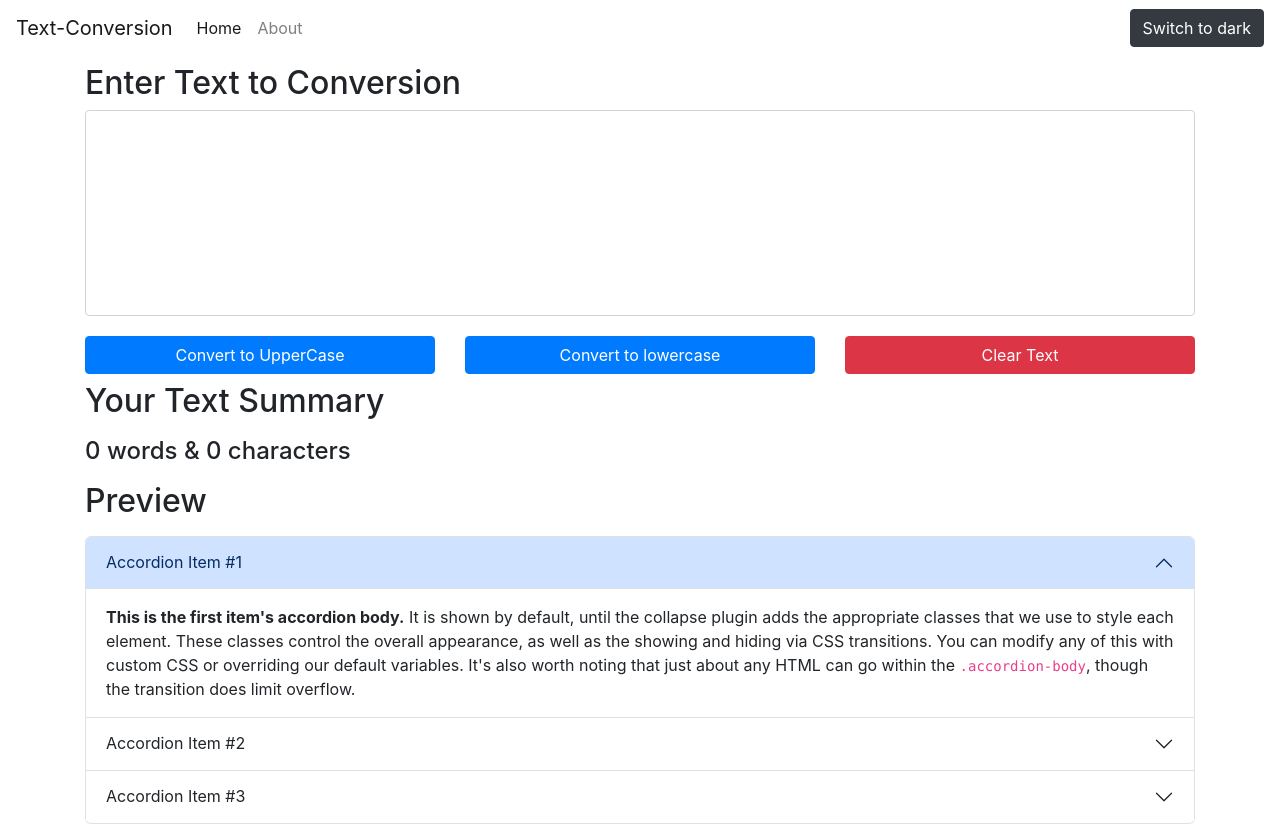
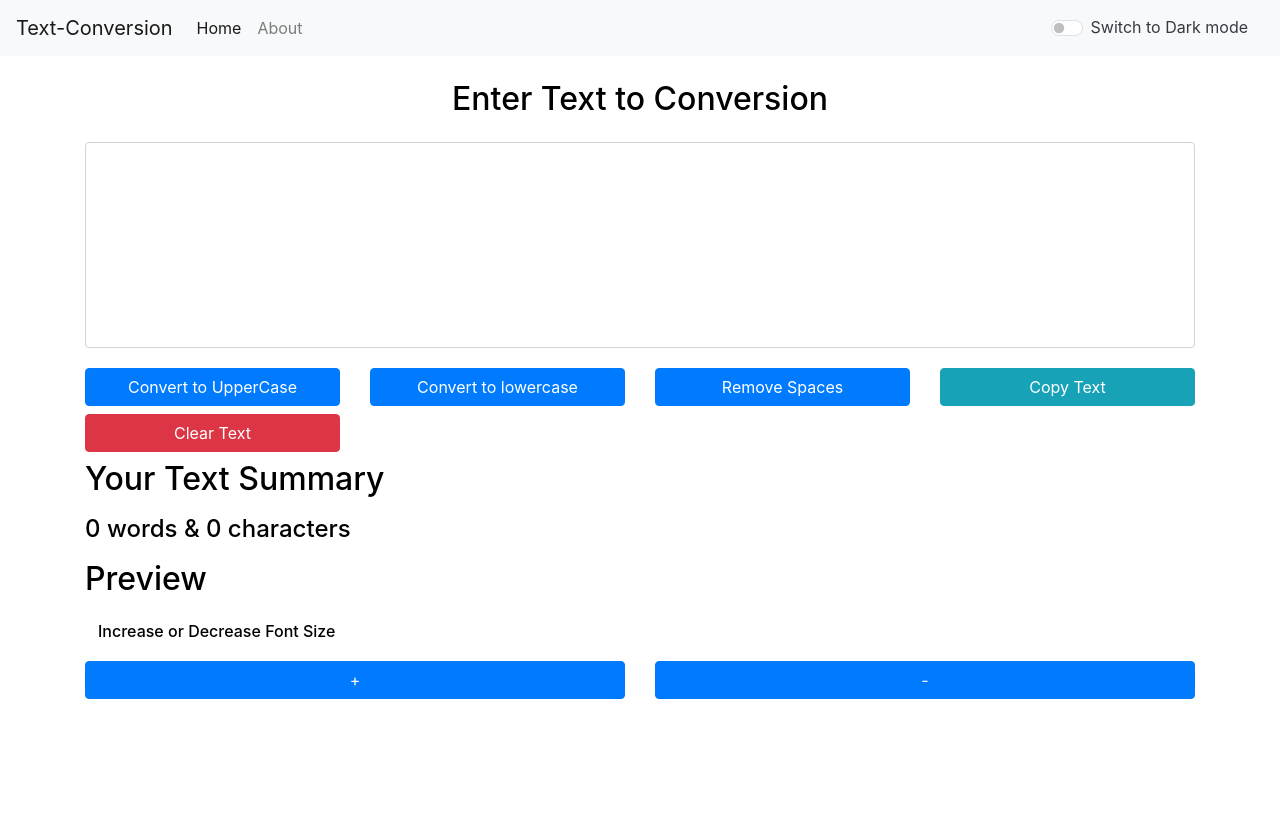
Before and after one commit to deep22798/my_first_react_app, a React (Create React App) app: page / in a window 1280 px wide. After the commit the page ends 800 px from the top, so only its background shows below. Built offline with nearby package versions, Linux system fonts and the light colour scheme.

Commit message:
upgrade alert

```diff
--- a/src/App.js
+++ b/src/App.js
@@ -1,22 +1,48 @@
+import React,{useState} from 'react';
 import './App.css';
 import Navbar from './components/Navbar';
 import TextForm from './components/TextForm';
-import AboutUs from './components/AboutUs';
+// import AboutUs from './components/AboutUs';
+import Alert from './components/Alert';
 
 function App() {
 
+  const [mode, setmode] = useState('light');
+  const [alert, setalert] = useState(null);
 
+const showalert=(message,type)=>{
+  setalert({
+    msg : message,
+    type : type
+  });
 
+  setTimeout(() => {
+    setalert(null);
+  }, 1000);
+}
+
+  const switchh=()=>{
+    if(mode==='light'){
+      setmode('dark');
+      document.body.style.backgroundColor='#111a28';
+      showalert('Dark Mode Enables','success');
+    }else{
+      setmode('light');
+      document.body.style.backgroundColor='white';
+      showalert('Light Mode Enable','success');
+    }
+  }
 
   return (
     <>
-    <Navbar title="Text-Conversion" ></Navbar>
+    <Navbar title="Text-Conversion" mode={mode} switchh={switchh} ></Navbar>
+    <Alert alert={alert}></Alert>
     <div className="container">
-    <TextForm heading='Enter Text to Conversion'></TextForm>
+    <TextForm heading='Enter Text to Conversion' mode={mode} showalert={showalert} ></TextForm>
     </div>
 
 
-    <AboutUs/>
+    {/* <AboutUs/> */}
     </>
   );
 }
--- /dev/null
+++ b/src/components/Alert.js
@@ -0,0 +1,11 @@
+import React from 'react'
+
+function Alert(props) {
+  return (
+props.alert&&<div class="alert alert-primary" role="alert">
+  <strong>{props.alert.type}</strong>:{props.alert.msg}
+</div>
+  )
+}
+
+export default Alert
--- a/src/components/Navbar.js
+++ b/src/components/Navbar.js
@@ -3,35 +3,9 @@ import React,{useState} from 'react'
 
 export default function Navbar(props) {
 
-  const [mystyle, setMystyle] = useState({
-    color:'dark',
-    backgroundColor:'white',
-    text:'dark',
-    ctext:'light',
-  });
-
-  const switchh = () => {
-    if(mystyle.color=='white'){
-      setMystyle({
-        color:'black',
-        backgroundColor:'white',
-        text:'dark',
-        ctext:'light',
-      });
-    }
-    else{
-      setMystyle({
-        color:'white',
-        backgroundColor:'black',
-        text:'light',
-        ctext:'dark'
-      })
-    }
-}
-
   return (
-    <nav className={"navbar navbar-expand-lg navbar-"+mystyle.ctext}  style={{backgroundColor:mystyle.backgroundColor}}>
-    <a className="navbar-brand" href ="/" style={{color:mystyle.color}}>{props.title}</a>
+<nav class={`navbar navbar-expand-lg navbar-${props.mode} bg-${props.mode}`}>
+    <a className="navbar-brand" href ="/">{props.title}</a>
 
 
     <button className="navbar-toggler" type="button" data-toggle="collapse" data-target="#navbarSupportedContent" aria-controls="navbarSupportedContent" aria-expanded="false" aria-label="Toggle navigation">
@@ -41,14 +15,16 @@ export default function Navbar(props) {
     <div className="collapse navbar-collapse" id="navbarSupportedContent">
       <ul className="navbar-nav mr-auto">
         <li className="nav-item active">
-          <a className="nav-link" href="/" style={{color:mystyle.color}}>Home</a>
+          <a className="nav-link" href="/">Home</a>
         </li>
         <li className="nav-item">
-          <a className="nav-link" href="/" style={{color:mystyle.color}}>About</a>
+          <a className="nav-link" href="/">About</a>
         </li>
       </ul>
-
-    <button type="button" onClick={switchh} className={"btn text-left btn-"+mystyle.text}>Switch to {mystyle.text} </button>
+      <div class={`form-check form-switch mx-3 text-${props.mode=='light'?'dark':'light'}`}>
+  <input class="form-check-input" onClick={props.switchh} type="checkbox" role="switch" id="flexSwitchCheckDefault"/>
+  <label class="form-check-label" for="flexSwitchCheckDefault">Switch to Dark mode</label>
+</div>
     </div>
   </nav>
   )
--- a/src/components/TextForm.js
+++ b/src/components/TextForm.js
@@ -3,47 +3,140 @@ import '../App.css';
 
 export default function TextForm(props) {
     const [text, setText] = useState("");
+    const [size, setfontsize] = useState(10);
 
     const uper = () => {
         const newText = text.toUpperCase();
         setText(newText);
+        if(text===''){
+            props.showalert('Please write somthing:','failed');
+        }
+        else{
+        props.showalert('Convert Text to UpperCase Successfuly','success');
+        }
     }
     const lower = () => {
         const newText = text.toLocaleLowerCase();
         setText(newText);
+        if(text===''){
+            props.showalert('Please write somthing:','failed');
+        }
+        else{
+        props.showalert('Convert Text to LoweCase Successfuly','success');
+        }
     }
     const clear = () => {
         setText('');
+        if(text===''){
+            props.showalert('Please write somthing:','failed');
+        }
+        else{
+        props.showalert('Clear text Successfuly','success');
+        }
     }
 
     const onch = (event) => {
         setText(event.target.value);
     }
 
+    const copy = () => {
+        var copytext = document.getElementById("upr");
+        copytext.select();
+        navigator.clipboard.writeText(copytext.value);
+        if(text===''){
+            props.showalert('Please write somthing:','failed');
+        }
+        else{
+        props.showalert('Copy Text Successfuly','success');
+        }
+    }
+
+    const handlespace = () => {
+        var newtext = text.split(/[ ]+/);
+        setText(newtext.join(" "));
+        if(text===''){
+            props.showalert('Please write somthing:','failed');
+        }
+        else{
+        props.showalert('Remove Unnecessary Spaces Successfuly','success');
+        }
+    }
+
+    const fontin = () => {
+
+        if (size >= 50) {
+            props.showalert('Already too big','failed');
+
+        }
+        else {
+            const newsize = size + 2;
+            setfontsize(newsize);
+            console.log(newsize);
+            props.showalert('Font size increase Successfuly','success');
+
+        }
+
+
+    }
+    const fontde = () => {
+
+        if (size <= 2) {
+            props.showalert('Already too short','failed');
+
+        }
+        else {
+            let newsize = size - 2;
+            setfontsize(newsize);
+            console.log(newsize);
+            props.showalert('Font size decrease Successfuly','success');
+
+        }
+    }
+
     return (
-
         <>
-            <h2 className='my-2'>{props.heading}</h2>
+            <h2 className='my-4' style={{color:props.mode==='dark'?'white':'black',textAlign:"center"}}>{props.heading}</h2>
             <div className="form-group mb-3">
-                <textarea className="form-control formtext" onChange={onch} value={text} id="upr" rows="8"></textarea>
+                <textarea style={{backgroundColor:props.mode==='dark'?'grey':'white'}} className="form-control formtext" onChange={onch} value={text} id="upr" rows="8"></textarea>
             </div>
 
             <div className="row my-1">
-                <div className='col-sm-12 col-md-6 col-lg-4 my-1'>
+                <div className='col-sm-12 col-md-12 col-lg-3 my-1'>
                     <button type="button" className="btn btn-primary btn-block" onClick={uper}>Convert to UpperCase</button>
                 </div>
-                <div className='col-sm-12 col-md-6 col-lg-4 my-1'>
+                <div className='col-sm-12 col-md-12 col-lg-3 my-1'>
                     <button type="button" className="btn btn-primary btn-block" onClick={lower}>Convert to lowercase</button>
                 </div>
-                <div className='col-sm-12 col-md-6 col-lg-4 my-1'>
+                <div className='col-sm-12 col-md-12 col-lg-3 my-1'>
+                    <button type="button" className="btn btn-primary btn-block" onClick={handlespace}>Remove Spaces</button>
+                </div>
+                <div className='col-sm-12 col-md-12 col-lg-3 my-1'>
+                    <button type="button" className="btn btn-info btn-block" onClick={copy}>Copy Text</button>
+                </div>
+                <div className='col-sm-12 col-md-12 col-lg-3 my-1'>
                     <button type="button" className="btn btn-danger btn-block" onClick={clear}>Clear Text</button>
                 </div>
+
+
             </div>
 
-            <h2>Your Text Summary</h2>
-            <h4 className='my-3'>{text.split(/\s+/).filter(Boolean).length} words & {text.length} characters</h4>
-            <h2>Preview</h2>
-            <p>{text}</p>
+            <h2  style={{color:props.mode==='dark'?'white':'black'}}>Your Text Summary</h2>
+            <h4 className='my-3'style={{color:props.mode==='dark'?'white':'black'}}>{text.split(/\s+/).filter(Boolean).length} words & {text.length} characters</h4>
+            <h2  style={{color:props.mode==='dark'?'white':'black'}}>Preview</h2>
+            <div className="row my-1">
+
+                <h6  style={{color:props.mode==='dark'?'white':'black'}} className='my-3 mx-3'>Increase or Decrease Font Size</h6>
+                <div className='col-sm-12 col-md-6 col-lg-6 my-1'>
+                    <button type="button" className="btn btn-primary btn-block" onClick={fontin}>+</button>
+                </div>
+                <div className='col-sm-12 col-md-6 col-lg-6 my-1'>
+                    <button type="button" className="btn btn-primary btn-block" onClick={fontde}>-</button>
+                </div>
+            </div>
+                <p style={{ fontSize: size, wordWrap:"break-word", color:props.mode==='dark'?'white':'black'}}>{text}</p>
+
+
+
 
 
         </>
```
